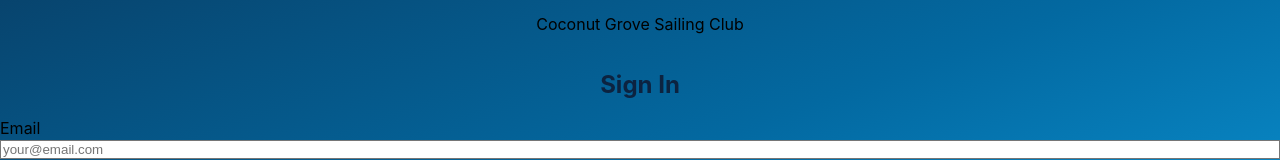
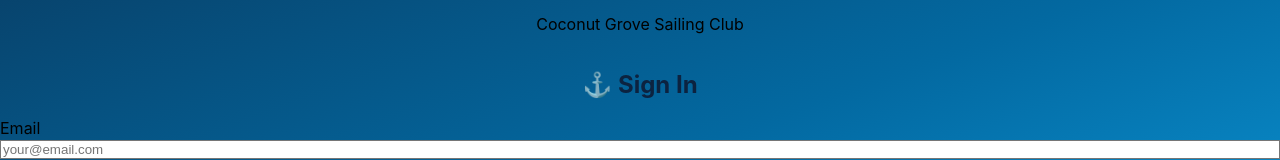
Before and after one commit to TommieC25/Sailing, a React (Vite) app: page /Sailing/login in a window 1280 px wide. Shown: the part 359-519 px from the top of the page. Built offline with nearby package versions, Linux system fonts and the light colour scheme; no server answers.

Commit message:
Test: add anchor emoji to Sign In heading
https://claude.ai/code/session_01Y2735yifMQXcBxghuLjQvK

```diff
--- a/src/components/Auth/LoginForm.jsx
+++ b/src/components/Auth/LoginForm.jsx
@@ -38,7 +38,7 @@ export default function LoginForm() {
         </div>
 
         <div className="w-full max-w-sm bg-white rounded-2xl shadow-2xl p-8">
-          <h2 className="text-2xl font-extrabold mb-6 text-center" style={{color: '#0c2340'}}>Sign In</h2>
+          <h2 className="text-2xl font-extrabold mb-6 text-center" style={{color: '#0c2340'}}>⚓ Sign In</h2>
 
           {error && (
             <div className="bg-red-50 border border-red-200 text-red-700 text-sm px-4 py-3 rounded-lg mb-5">
```
